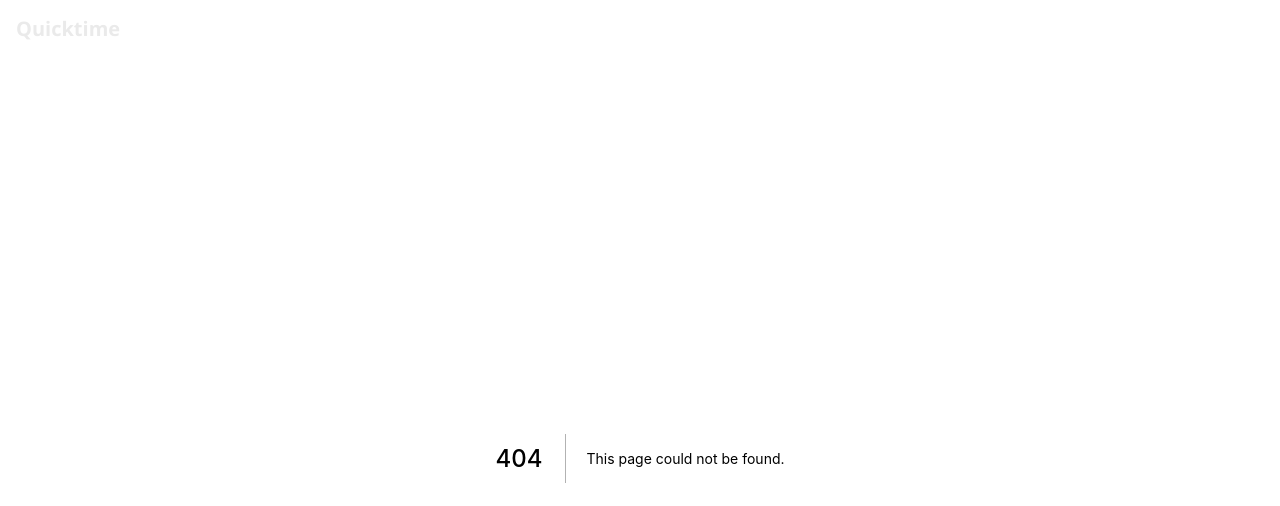
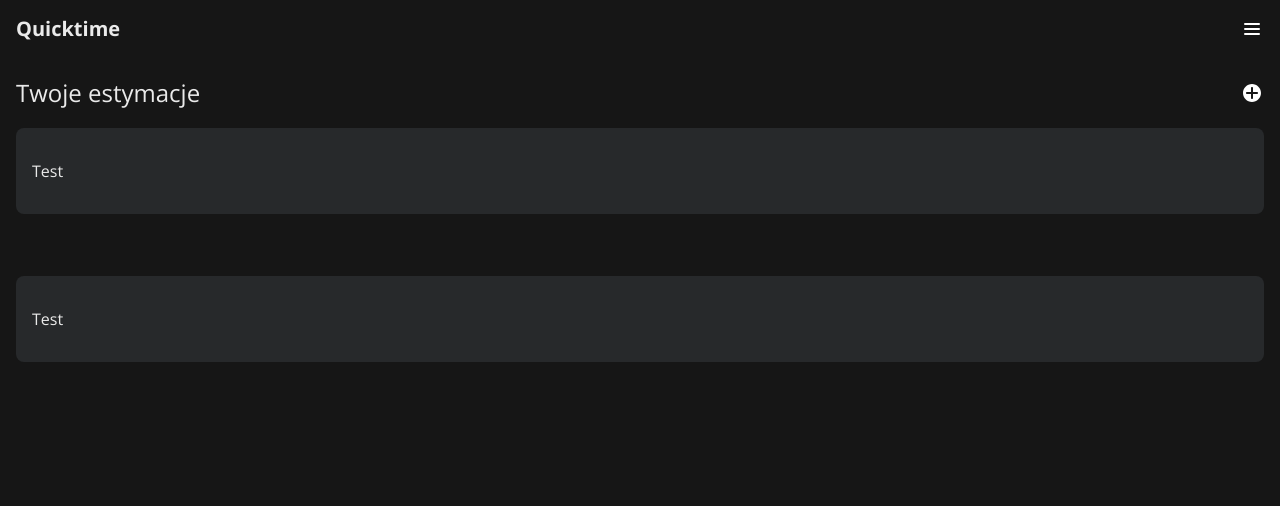
Before and after one commit to IO2020RKTSPF/hakaton-2022, a Next.js app: page /estimations in a window 1280 px wide. Before the commit this address had no page. Shown: the top 506 px of the page. Built offline with nearby package versions, Linux system fonts and the light colour scheme.

Commit message:
add estimations component

```diff
--- a/config/index.ts
+++ b/config/index.ts
@@ -1,5 +1,5 @@
 const config = {
-  apiUrl: "http://localhost:8080",
+  apiUrl: "https://localhost:7013",
   homepagePath: "/",
   menuPath: "/menu",
   logoutPath: "/auth/logout",
--- a/containers/Icon/Icon.tsx
+++ b/containers/Icon/Icon.tsx
@@ -1,6 +1,6 @@
 import styles from "./Icon.module.scss";
 
-type type = "menu" | "arrow";
+type type = "menu" | "arrow" | "plus";
 
 function Icon({ type }: { type: type }) {
   const commonProps = {
@@ -60,6 +60,14 @@ function Icon({ type }: { type: type }) {
         </svg>
       );
     }
+    case "plus": {
+      return (
+        <svg width="24" height="24" viewBox="0 0 24 24" fill="none" xmlns="http://www.w3.org/2000/svg">
+        <path fillRule="evenodd" clipRule="evenodd" d="M21 12C21 16.9706 16.9706 21 12 21C7.02944 21 3 16.9706 3 12C3 7.02944 7.02944 3 12 3C16.9706 3 21 7.02944 21 12ZM12 18C11.4477 18 11 17.5523 11 17V13H7C6.44772 13 6 12.5523 6 12C6 11.4477 6.44772 11 7 11H11V7C11 6.44772 11.4477 6 12 6C12.5523 6 13 6.44772 13 7V11H17C17.5523 11 18 11.4477 18 12C18 12.5523 17.5523 13 17 13H13V17C13 17.5523 12.5523 18 12 18Z" fill="white"/>
+        </svg>
+
+      )
+    }
   }
 }
 
--- /dev/null
+++ b/pages/estimations/Estimations.module.scss
@@ -0,0 +1,15 @@
+.title {
+    font-size: 24px;
+    max-width: 50%;
+}
+
+.card {
+    border-radius: 8px;
+    margin-bottom: 5%;
+}
+
+.titleBar {
+    display: flex;
+    justify-content: space-between;
+    align-items: center;
+}
--- /dev/null
+++ b/pages/estimations/index.tsx
@@ -0,0 +1,34 @@
+import useGetRequest from "hooks/useGetRequest";
+import Card from "@containers/Card/Card";
+import styles from "./Estimations.module.scss"
+import Container from "@containers/Container/Container";
+import Icon from "@containers/Icon/Icon";
+
+
+const estimations = ({}) => {
+
+    return(
+        <div>
+            <Container>
+                <div className={styles.titleBar}>
+                    <p className={styles.title}>Twoje estymacje</p>
+                    <Icon type="plus"></Icon>
+                </div>
+            </Container>
+
+
+            <Container>
+                <Card className={styles.card}>
+                    <p>Test</p>
+                </Card>
+                <Card className={styles.card}>
+                    <p>Test</p>
+                </Card>
+            </Container>
+
+
+        </div>
+    )
+}
+
+export default estimations;
```
Also changed, not shown: 2 other files (tests, documents, lock files or other folders).
